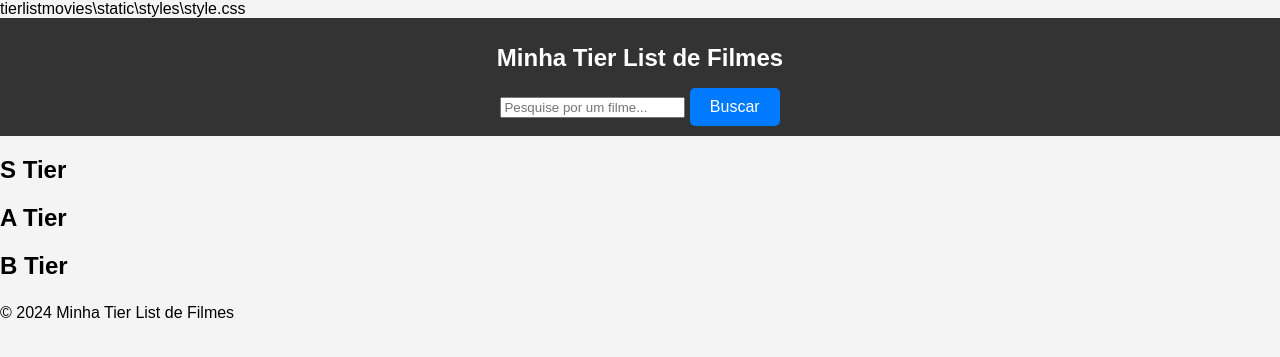
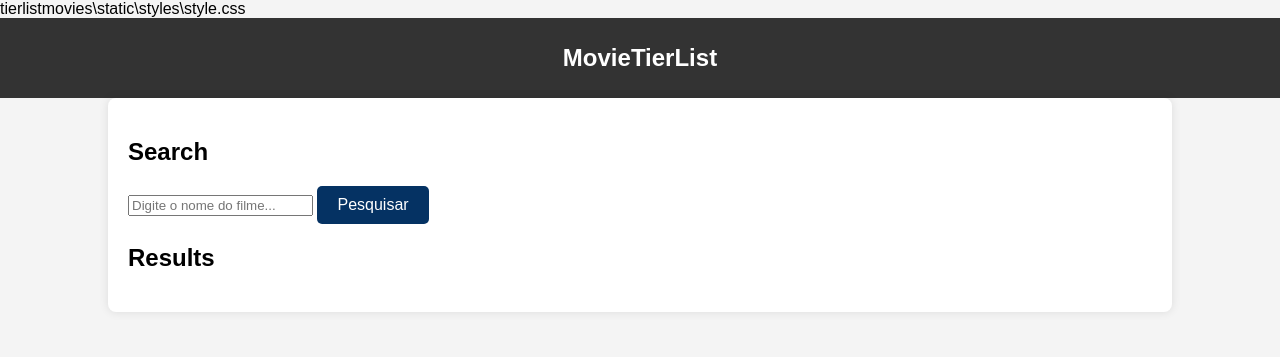
Before and after one commit to AlvaroPereir4/PersonalTierMovieList, a Django app: page / in a window 1280 px wide. Shown: the top 357 px of the page. Run offline with Django 5.2, Linux system fonts and the light colour scheme.

Commit message:
feature/ search movies completed

```diff
--- a/tierlistmovies/templates/index.html
+++ b/tierlistmovies/templates/index.html
@@ -10,35 +10,26 @@
 </head>
 <body>
     <header>
-        <h1>Minha Tier List de Filmes</h1>
-        <div class="search-container">
-            <input type="text" id="search" placeholder="Pesquise por um filme...">
-            <button id="search-btn">Buscar</button>
-        </div>
+        <h1>MovieTierList</h1>
     </header>
-
-    <main>
-        <section id="tier-list">
-            <div class="tier" id="tier-s">
-                <h2>S Tier</h2>
-                <div class="tier-items"></div>
+    <div class="container">
+        <main>
+            <!-- Conteúdo principal do site -->
+        </main>
+        <aside>
+            <div class="search-box">
+                <h2>Search</h2>
+                <input type="text" id="search" placeholder="Digite o nome do filme...">
+                <button onclick="searchMovies()">Pesquisar</button>
             </div>
-            <div class="tier" id="tier-a">
-                <h2>A Tier</h2>
-                <div class="tier-items"></div>
+            <div class="results-box">
+                <h2>Results</h2>
+                <div id="results">
+                    <!-- Resultados da pesquisa aparecerão aqui -->
+                </div>
             </div>
-            <div class="tier" id="tier-b">
-                <h2>B Tier</h2>
-                <div class="tier-items"></div>
-            </div>
-            <!-- Adicione mais tiers conforme necessário -->
-        </section>
-    </main>
-
-    <footer>
-        <p>&copy; 2024 Minha Tier List de Filmes</p>
-    </footer>
-
-    <script></script>
+        </aside>
+    </div>
+    <script src="{% static 'js/script.js' %}"></script>
 </body>
 </html>
--- a/tierlistmovies/tierlist/urls.py
+++ b/tierlistmovies/tierlist/urls.py
@@ -1,6 +1,8 @@
 from django.urls import path
 from tierlist.views import index
+from . import views
 
 urlpatterns = [
-    path('', index)
+    path('', index),
+    path('search/', views.search_movie, name='search_movie') ### att dps
 ]
--- a/tierlistmovies/tierlist/views.py
+++ b/tierlistmovies/tierlist/views.py
@@ -1,5 +1,15 @@
+# views.py
 from django.shortcuts import render
-#from cinemagoerDetails import Cinemagoer
+from django.http import JsonResponse
+from MovieSearch import MovieSearch  # Certifique-se de que MovieSearch está no mesmo diretório
 
 def index(request):
     return render(request, 'index.html')
+
+def search_movie(request):
+    search_query = request.GET.get('query', '')
+    if search_query:
+        movie_search = MovieSearch()
+        results = movie_search.movie_request(search_query)
+        return JsonResponse(results)
+    return JsonResponse({'error': 'No search query provided'}, status=400)
--- /dev/null
+++ b/tierlistmovies/tierlistmovies/static/js/script.js
@@ -0,0 +1,45 @@
+// static/js/script.js
+function searchMovies() {
+    const query = document.getElementById('search').value;
+    fetch(`/search/?query=${encodeURIComponent(query)}`)
+        .then(response => response.json())
+        .then(data => {
+            const resultsDiv = document.getElementById('results');
+            resultsDiv.innerHTML = ''; // Limpa resultados anteriores
+
+            if (data.error) {
+                resultsDiv.innerHTML = `<p>${data.error}</p>`;
+                return;
+            }
+
+            // Adiciona informações do filme
+            const title = document.createElement('h3');
+            title.textContent = data.title;
+            resultsDiv.appendChild(title);
+
+            const year = document.createElement('p');
+            year.textContent = `Year: ${data.year}`;
+            resultsDiv.appendChild(year);
+
+            const genres = document.createElement('p');
+            genres.textContent = `Genres: ${data.genres.join(', ')}`;
+            resultsDiv.appendChild(genres);
+
+            const plot = document.createElement('p');
+            plot.textContent = `Plot: ${data.plot}`;
+            resultsDiv.appendChild(plot);
+
+            // Adiciona o pôster do filme
+            if (data.poster) {
+                const img = document.createElement('img');
+                img.src = data.poster;
+                img.alt = `Poster of ${data.title}`;
+                img.style.maxWidth = '200px'; // Ajuste o tamanho conforme necessário
+                resultsDiv.appendChild(img);
+            }
+        })
+        .catch(error => {
+            console.error('Error:', error);
+            document.getElementById('results').innerHTML = `<p>Erro na pesquisa.</p>`;
+        });
+}
--- a/tierlistmovies/tierlistmovies/static/styles/style.css
+++ b/tierlistmovies/tierlistmovies/static/styles/style.css
@@ -35,12 +35,12 @@
     padding: 10px 20px;
     font-size: 16px;
     color: white;
-    background-color: #007BFF;
+    background-color: #053263;
     border: none;
     border-radius: 5px;
     cursor: pointer;
 }
 
 button:hover {
-    background-color: #0056b3;
+    background-color: #04366b;
 }
```
Also changed, not shown: tierlistmovies/static/js/script.js (added, +45 -0 lines), tierlistmovies/static/styles/style.css (+39 -10 lines), 1 other file.
